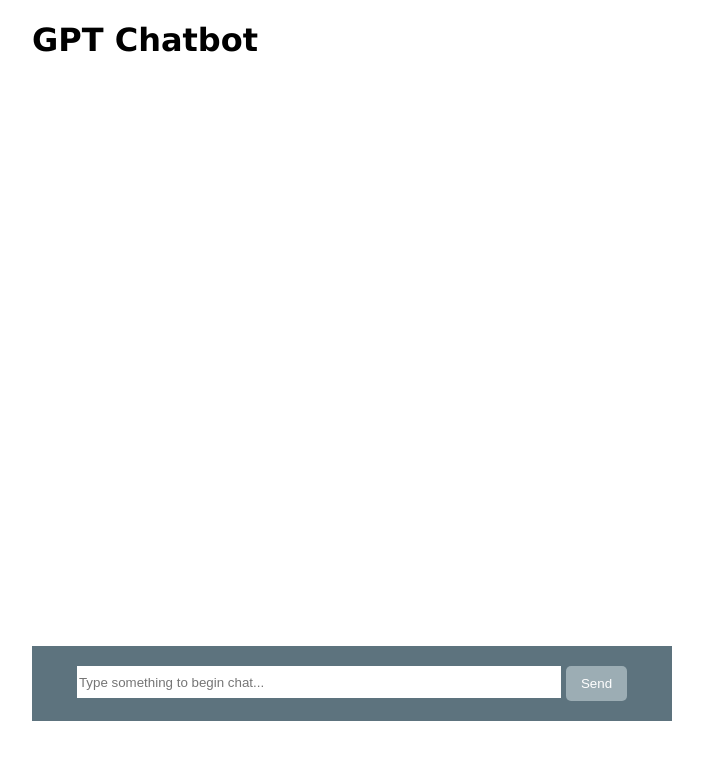
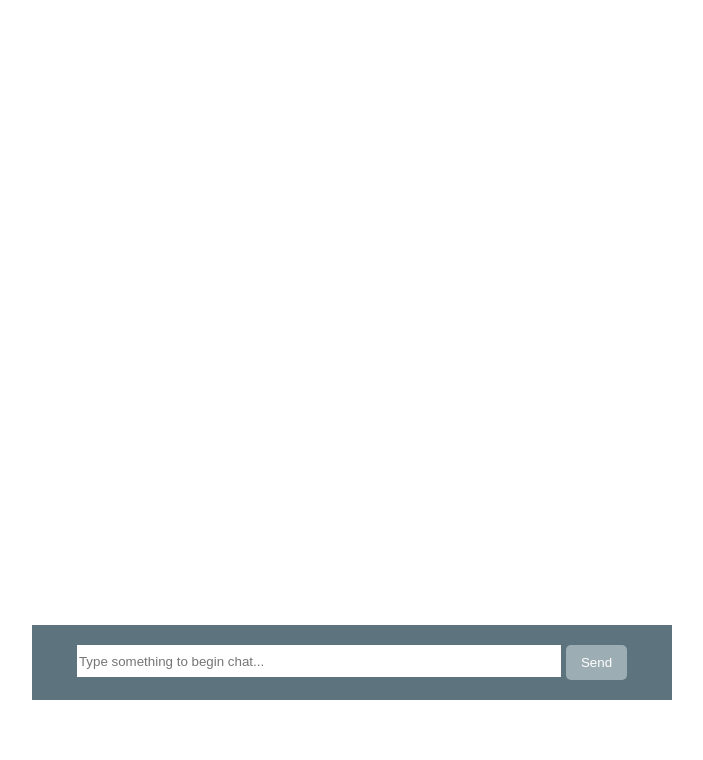
Before and after one commit to dunigan88/chatbot, a website: page public/index.html in a window 1280 px wide. Shown: the whole page, without its empty margins (288-991 px from the left). Drawn offline with Linux system fonts and the light colour scheme.

Commit message:
Update index.html

```diff
--- a/public/index.html
+++ b/public/index.html
@@ -10,7 +10,6 @@
   </head>
   <body>
     <main>
-        <h1>GPT Chatbot</h1>
         <div class="content">
             <div id="chat-log">
 
```
